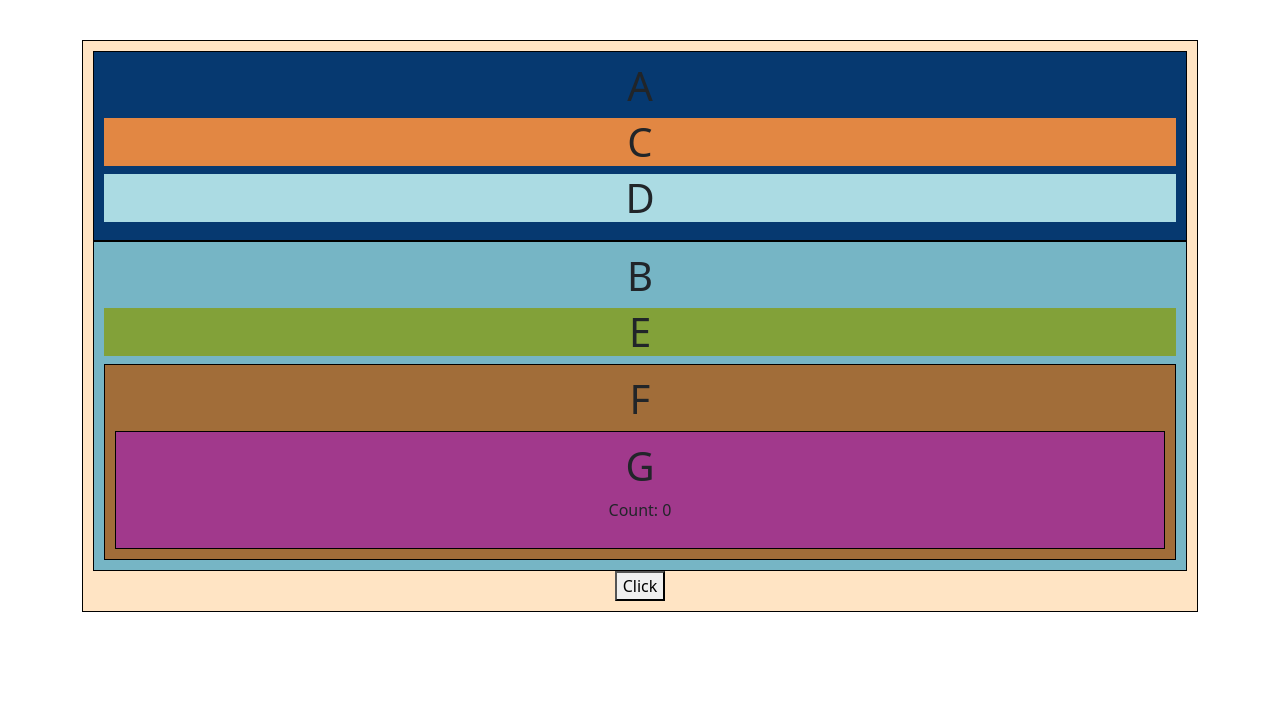
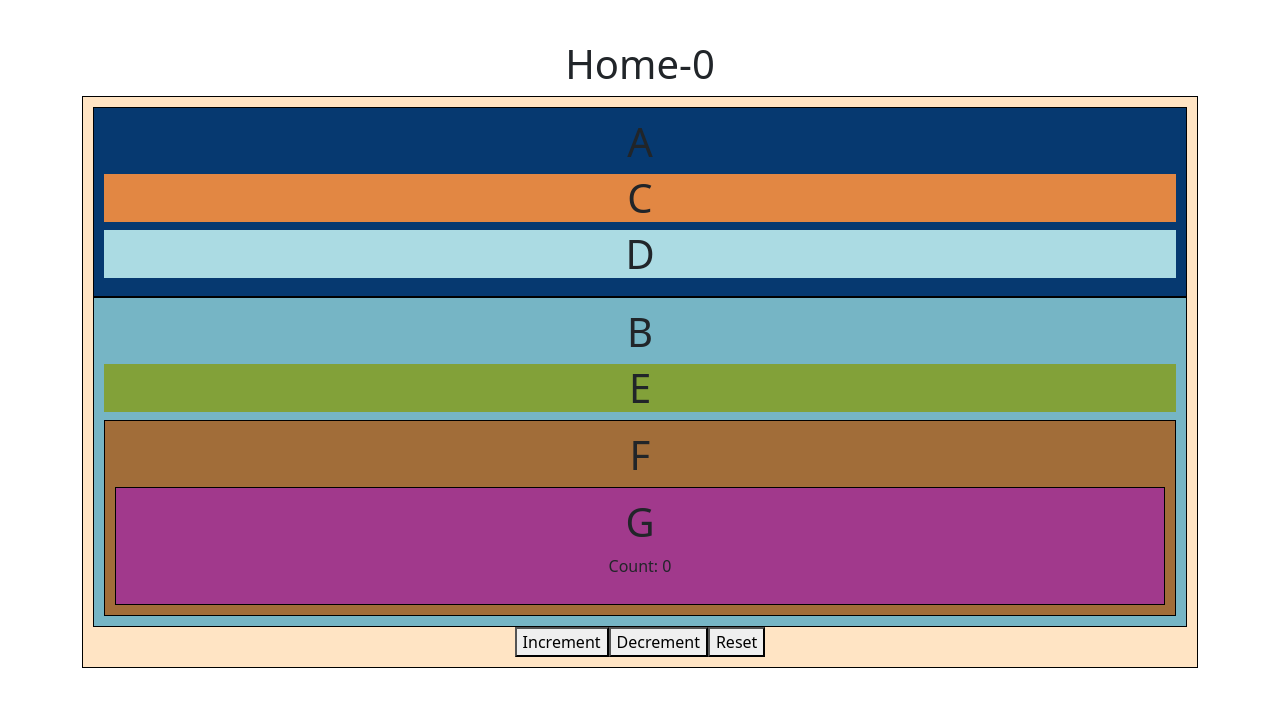
Before and after one commit to merakesh1/app1, a React (Create React App) app: page / in a window 1280 px wide. Shown: the top 706 px of the page. Built offline with nearby package versions, Linux system fonts and the light colour scheme.

Commit message:
with context api

```diff
--- a/src/App.js
+++ b/src/App.js
@@ -72,16 +72,19 @@ export default function App() {
   );
 } */
 
-import { useState } from "react";
 import A from "./components/A";
 import B from "./components/B";
+import { useContext } from "react";
+import { contextObj } from "./Contexts/CounterContext";
 export default function App() {
-  let [count, setCount] = useState(0);
+  let { increment, decrement, reset } = useContext(contextObj);
   return (
     <div style={{ border: "1px solid black", padding: "10px", backgroundColor: "bisque" }}>
       <A />
-      <B count={count} />
-      <button onClick={() => setCount(count + 1)}>Click</button>
+      <B />
+      <button onClick={increment}>Increment</button>
+      <button onClick={decrement}>Decrement</button>
+      <button onClick={reset}>Reset</button>
     </div>
   );
 }
--- /dev/null
+++ b/src/Contexts/CounterContext.js
@@ -0,0 +1,16 @@
+import { createContext, useState } from "react";
+
+export const contextObj = createContext();
+
+export default function CounterContext({ children }) {
+    let [count, setCount] = useState(0);
+    const increment = () => setCount(count + 1);
+    const decrement = () => setCount(count - 1);
+    const reset = () => setCount(0);
+
+    return (
+        <contextObj.Provider value={{ count, increment, decrement, reset }}>
+            {children}
+        </contextObj.Provider>
+    )
+}
--- a/src/components/B.jsx
+++ b/src/components/B.jsx
@@ -1,7 +1,7 @@
 import E from './E';
 import F from './F';
 
-export default function B(props) {
+export default function B() {
   return (
     <div
       style={{
@@ -12,7 +12,7 @@ export default function B(props) {
     >
       <h1>B</h1>
       <E />
-      <F count={props.count} />
+      <F />
     </div>
   );
 }
--- a/src/components/F.jsx
+++ b/src/components/F.jsx
@@ -1,5 +1,5 @@
 import G from './G';
-export default function F(props) {
+export default function F() {
   return (
     <div
       style={{
@@ -9,7 +9,7 @@ export default function F(props) {
       }}
     >
       <h1>F</h1>
-      <G count={props.count} />
+      <G />
     </div>
   );
 }
--- a/src/components/G.jsx
+++ b/src/components/G.jsx
@@ -1,4 +1,7 @@
-export default function G(props) {
+import { useContext } from 'react';
+import { contextObj } from '../Contexts/CounterContext';
+export default function G() {
+  let { count } = useContext(contextObj);
   return (
     <div
       style={{
@@ -8,7 +11,7 @@ export default function G(props) {
       }}
     >
       <h1>G</h1>
-      <p>Count: {props.count}</p>
+      <p>Count: {count} </p>
     </div>
   );
 }
--- a/src/components/Home.jsx
+++ b/src/components/Home.jsx
@@ -1,7 +1,10 @@
+import { useContext } from 'react';
+import { contextObj } from '../Contexts/CounterContext';
 export default function Home() {
+  let { count } = useContext(contextObj);
   return (
     <div>
-      <h1>Home</h1>
+      <h1>Home-{count}</h1>
     </div>
   );
 }
--- a/src/index.js
+++ b/src/index.js
@@ -2,8 +2,15 @@ import React from 'react';
 import ReactDOM from 'react-dom/client';
 import './index.css';
 import App from './App';
+import CounterContext from "./Contexts/CounterContext";
+import Home from './components/Home';
 
 const root = ReactDOM.createRoot(document.getElementById('root'));
 root.render(
-  <App />
+  <>
+    <CounterContext>
+      <Home />
+      <App />
+    </CounterContext>
+  </>
 )
```
